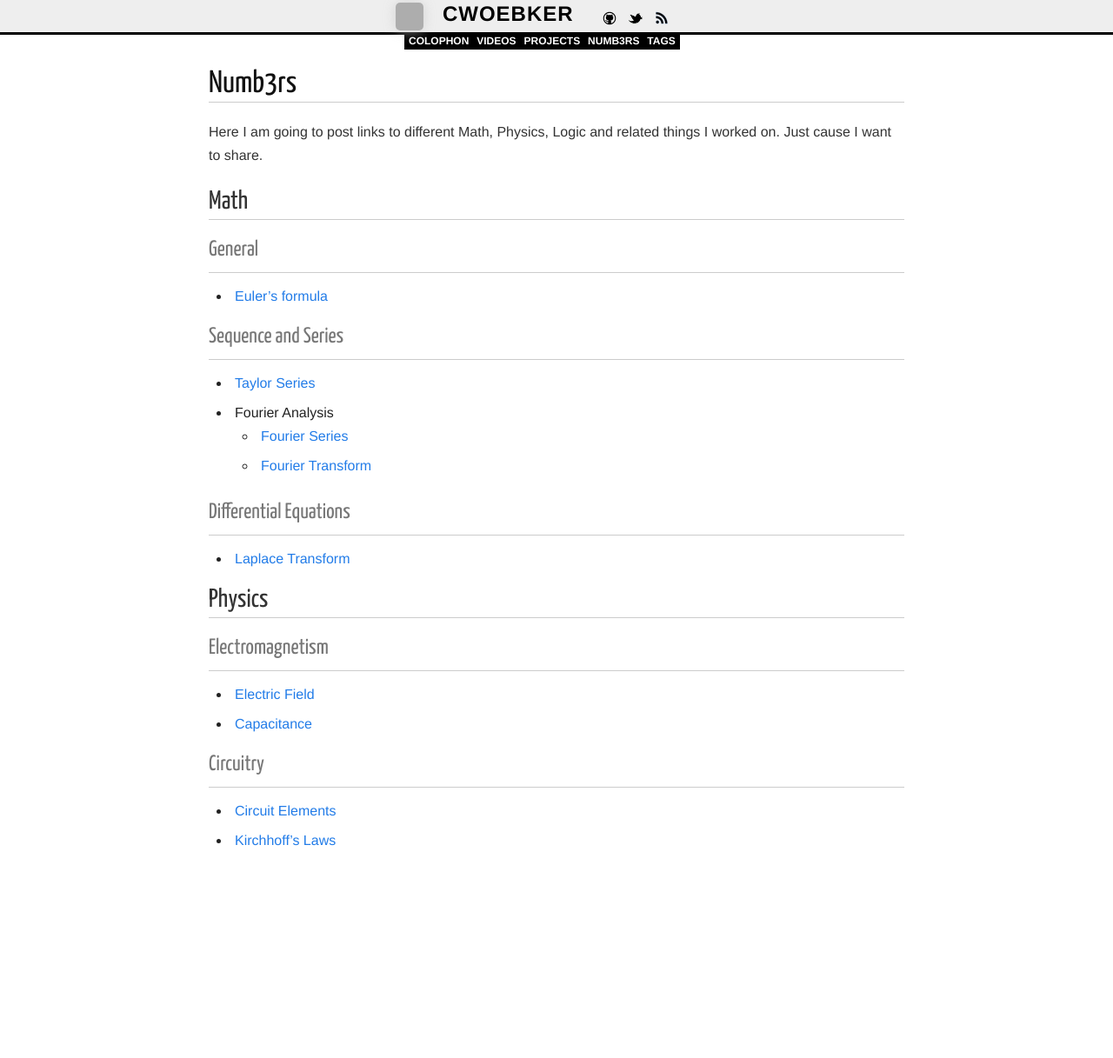
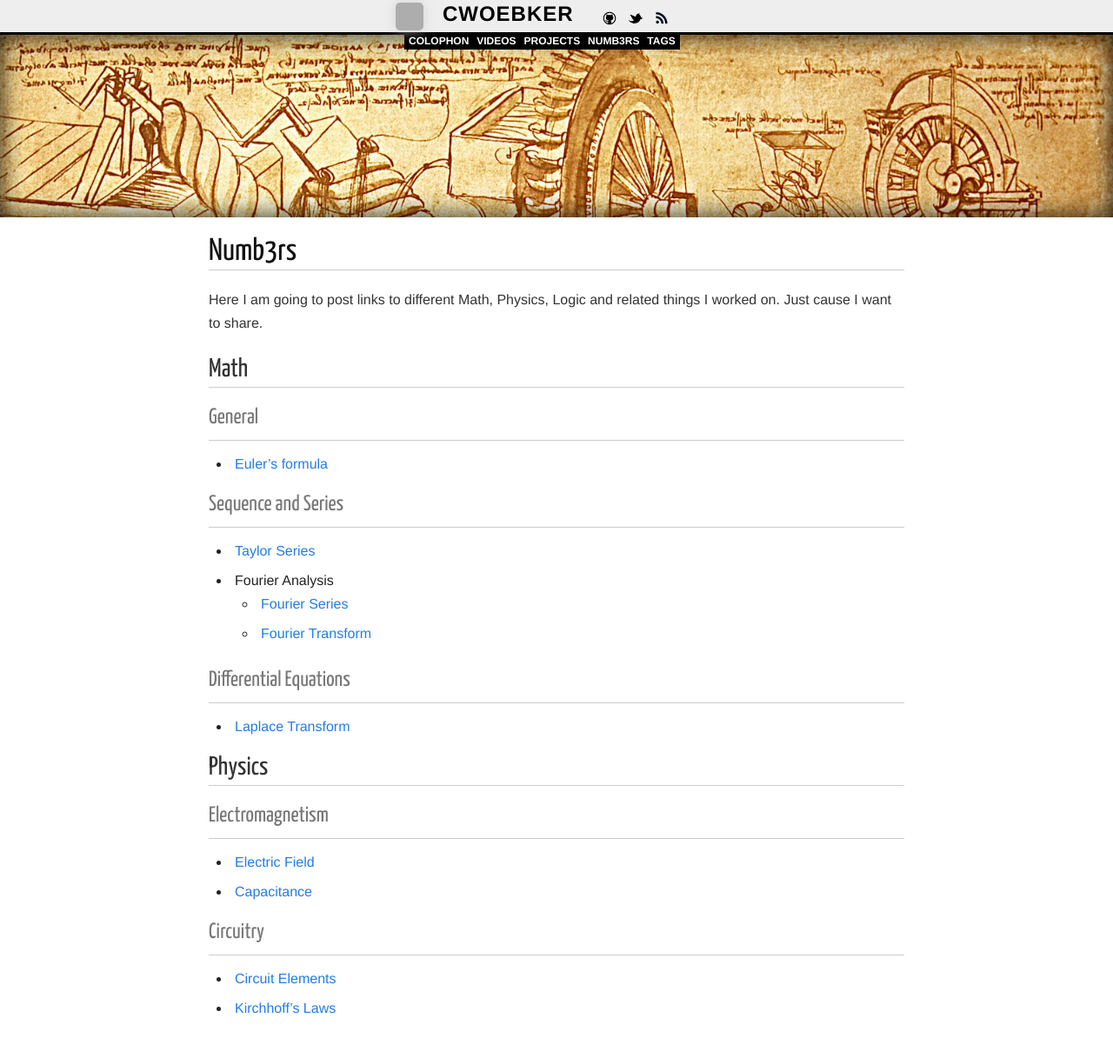
Before and after one commit to cwoebker/.com, a Jekyll site: the page built from numb3rs/index.markdown, in a window 1280 px wide. Shown: the whole page at 87% size. Built offline with Jekyll 4.4.1, drawn with Linux system fonts in a browser that asks for light colours; nearby versions of some CDN libraries; Markdown is read by kramdown in place of the engine named in the settings; before the commit the page ends 1024 px from its top, so only the background shows below that; grey boxes are pictures that could not be loaded.

Commit message:
numbers now has hero, custom header bar above hero now

```diff
--- a/assets/css/styles.css
+++ b/assets/css/styles.css
@@ -278,7 +278,7 @@ blockquote h1, blockquote h2, blockquote h3{
 }
 
 .hero {
-    margin-top: -40px;
+    margin-top: -37px;
     margin-bottom: 20px;
     background-color: rgb(66, 66, 66);
     background-size: cover;
--- a/numb3rs/index.markdown
+++ b/numb3rs/index.markdown
@@ -1,7 +1,7 @@
 ---
 layout: page
 title: Numb3rs
-external:
+hero: /assets/images/leonardo.jpg
 ---
 
 Here I am going to post links to different Math, Physics, Logic and related things I worked on. Just cause I want to share.
```
Also changed, not shown: assets/images/leonardo.jpg (added).
